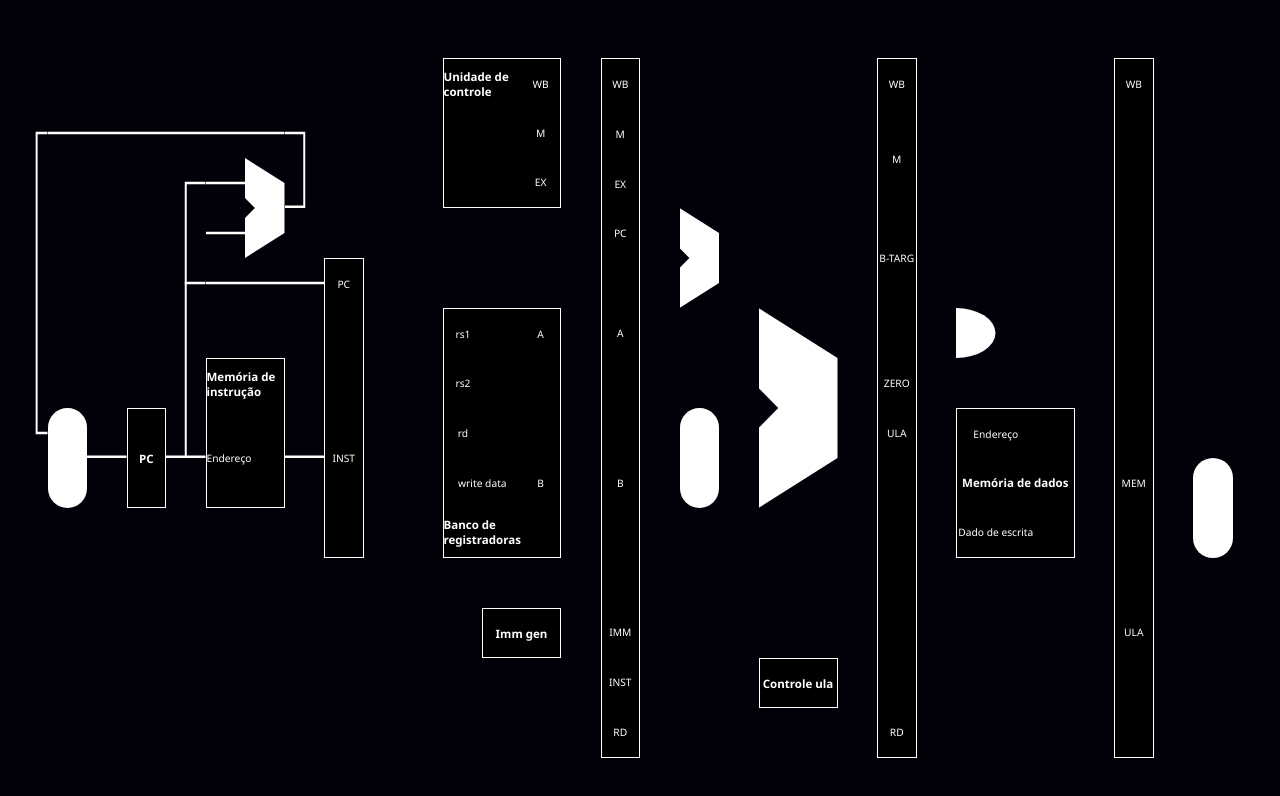
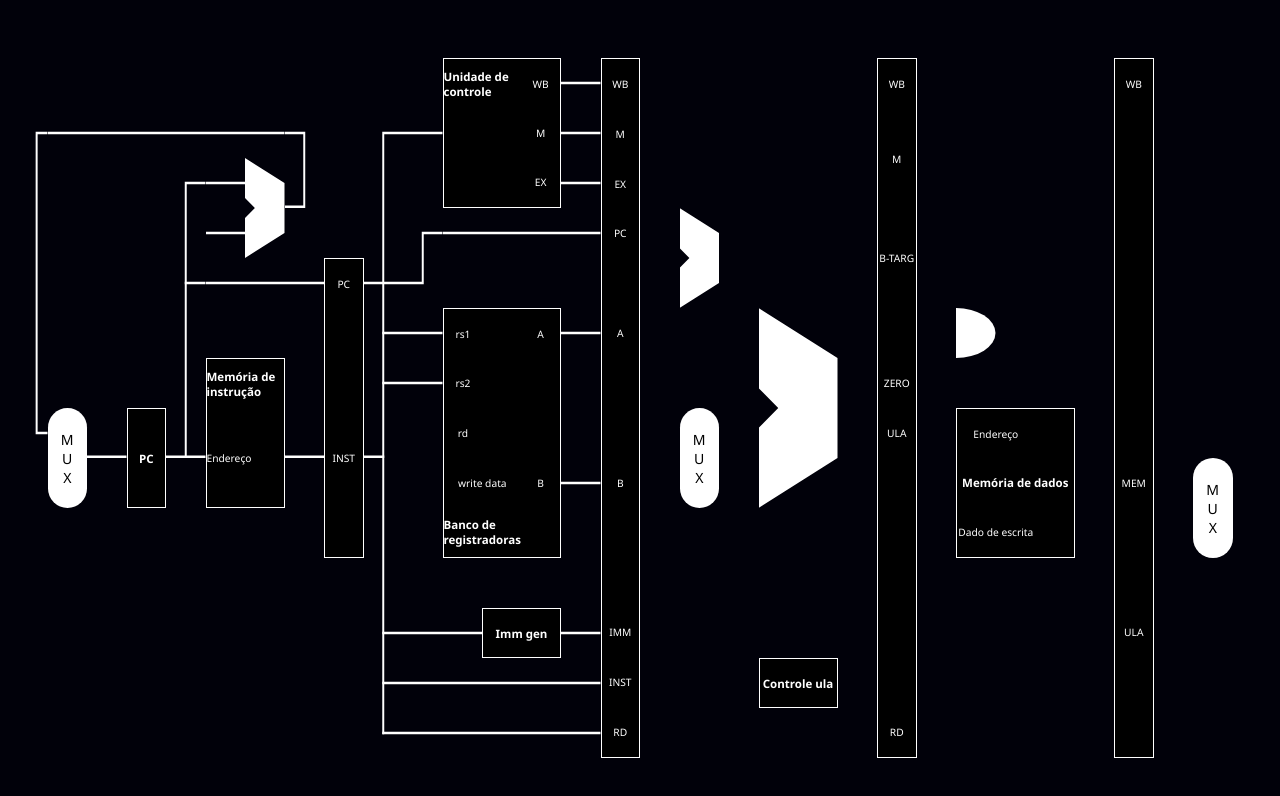
Before and after one commit to vinivid/simulacao_pipeline, a website: page public/index.html in a window 1280 px wide. Drawn offline with Linux system fonts and the light colour scheme.

Commit message:
Fios do id feitos

```diff
--- a/public/index.html
+++ b/public/index.html
@@ -20,7 +20,11 @@
 
             <div id="mux-to-pc" class="bh"></div>
 
-        <div id="pc-src" class="mux-symbol"></div>
+        <div id="pc-src" class="mux-symbol">
+            <div>M</div>
+            <div>U</div>
+            <div>X</div>
+        </div>
 
             <!-- Cabos do pc até o pipe e a ula -->
             <div id="pc-to-instmem" class="bh pc-to-things"></div>
@@ -52,6 +56,51 @@
 
         <!-- Fim do if -->
         <!-- Parte do id -->
+
+            <!-- Cabo do IR que leva para varios lugares e para cu -->
+            <div id="if-inst-pipe-exit" class="half-bhl inst-shower"></div>
+            <div id="inst-s_10_4-14" class="mv inst-shower"></div>
+            <div id="inst-s_10_3" class="mvb-to-mhr inst-shower"></div>
+            <div id="inst-s_11_3" class="mh inst-shower"></div>
+            <div id="inst-s_10_15" class="half-mvt inst-shower"></div>
+
+            <!-- Cabos do rs1 -->
+            <div id="rs1_10_7" class="half-mhr rs1"></div>
+            <div id="rs1_11_7" class="mh rs1"></div>
+            <div id="rs1_15_7" class="mh rs1"></div>
+
+            <!-- Cabos do rs2 -->
+            <div id="rs2_10_8" class="half-mhr rs2"></div>
+            <div id="rs2_11_8" class="mh rs2"></div>
+            <div id="rs2_15_10" class="mh rs2"></div>
+
+            <!-- Cabos do Imm-->
+            <div id="id-imm_10_13" class="half-mhr id-imm"></div>
+            <div id="id-imm_11-12_13" class="mh id-imm"></div>
+            <div id="id-imm_15_13" class="mh id-imm"></div>
+
+            <!-- Cabos do inst -->
+            <div id="id-inst_10_14" class="half-mhr id-inst"></div>
+            <div id="id-inst_11-15_14" class="mh id-inst"></div>
+
+            <!-- Cabos do rd-->
+            <div id="id-rd_10_15" class="half-mhr id-rd"></div>
+            <div id="id-rd_11-15_15" class="mh id-rd"></div>
+
+            <!-- Wb da uc-->
+            <div id="id-wb" class="mh id-wb"></div>
+
+            <!--M Uc -->
+            <div id="id-m" class="mh id-m"></div>
+
+            <!-- Ex uc-->
+            <div id="id-ex" class="mh id-ex"></div>
+
+            <!-- Cabos do PC no id-->
+            <div id="id-pc_10_6" class="mh id-pc"></div>
+            <div id="id-pc_11_6" class="mh-to-mvt id-pc"></div>
+            <div id="id-pc_11_5" class="mvb-to-mhr id-pc"></div>
+            <div id="id-pc_12-15_5" class="mh id-pc"></div>
 
         <div id="bco-reg" class="block-box">
             <div class="block-name">Banco de registradoras</div>
@@ -93,7 +142,11 @@
 
         <div id="pc-plus-imm" class="alu-symbol"></div>
 
-        <div id="alu-src-mux" class="mux-symbol"></div>
+        <div id="alu-src-mux" class="mux-symbol">
+            <div>M</div>
+            <div>U</div>
+            <div>X</div>
+        </div>
 
         <div id="alu-ctrl" class="block-box">
             <div class="block-name">Controle ula</div>
@@ -128,7 +181,11 @@
         <!-- Fim do mem-->
         <!-- Wb -->
 
-        <div id="data-select-mux" class="mux-symbol"></div>
+        <div id="data-select-mux" class="mux-symbol">
+            <div>M</div>
+            <div>U</div>
+            <div>X</div>
+        </div>
     </div>
 </body>
 </html>
--- a/public/style.css
+++ b/public/style.css
@@ -10,6 +10,12 @@ body {
    background-color: white;
    clip-path: polygon(0 100%, 100% 100%, 100% 95%, 0 95%);
 }
+
+.half-bhl {
+    background-color: white;
+    clip-path: polygon(0 100%, 52.5% 100%, 52.5% 95%, 0 95%);
+}
+
 
 .bh-to-mv {
     background-color: white;
@@ -31,9 +37,24 @@ body {
     clip-path: polygon(47.5% 47.5%, 47.5% 52.5%, 100% 52.5%, 100% 47.5%);
 }
 
+.half-mhl {
+    background-color: white;
+    clip-path: polygon(0 47.5%, 0 52.5%, 50% 52.5%, 50% 47.5%);
+}
+
+.half-mvt {
+    background-color: white;
+    clip-path: polygon(47.5% 0%, 47.5% 52.5%, 52.5% 52.5%, 52.5% 0%);
+}
+
 .mvb-to-mhl {
     background-color: white;
     clip-path: polygon(47.5% 100%, 52.5% 100%, 52.5% 47.5%, 0% 47.5%, 0 52.5%, 47.5% 52.5%);
+}
+
+.mh-to-mvt {
+    background-color: white;
+    clip-path: polygon(0 52.5%, 52.5% 52.5%, 52.5% 0, 47.5% 0, 47.5% 47.5%, 0 47.5%);
 }
 
 .mvb-to-mhr {
@@ -78,6 +99,12 @@ body {
     background-color: white;
     border: none;
     border-radius: 9999px;
+    display: flex;
+    flex-direction: column;
+    align-items: center;
+    justify-content: center;
+    font-family: 'Segoe UI', Tahoma, Geneva, Verdana, sans-serif;
+    font-size: 1.1vw;
 }
 
 /* Caixa de entradas e saidas de um blocco */
@@ -273,6 +300,136 @@ body {
 
 /* ### Fim do if ###*/
 /* ####Id ### */
+
+#if-inst-pipe-exit {
+    grid-column: 10;
+    grid-row: 9;
+}
+
+#inst-s_10_4-14 {
+    grid-column: 10;
+    grid-row-start: 4;
+    grid-row-end: 15;
+}
+
+#inst-s_10_3 {
+    grid-column: 10;
+    grid-row: 3;
+}
+
+#inst-s_11_3 {
+    grid-column: 11;
+    grid-row: 3;
+}
+
+#inst-s_10_15 {
+    grid-column: 10;
+    grid-row: 15;
+}
+
+#rs1_10_7 {
+    grid-column: 10;
+    grid-row: 7;
+}
+
+#rs1_11_7 {
+    grid-column: 11;
+    grid-row: 7;
+}
+
+#rs1_15_7 {
+    grid-column: 15;
+    grid-row: 7;
+}
+
+#rs2_10_8 {
+    grid-column: 10;
+    grid-row: 8;
+}
+
+#rs2_11_8 {
+    grid-column: 11;
+    grid-row: 8;
+}
+
+#rs2_15_10 {
+    grid-column: 15;
+    grid-row: 10;
+}
+
+#id-imm_10_13 {
+    grid-column: 10;
+    grid-row: 13;
+}
+
+#id-imm_11-12_13 {
+    grid-column-start: 11;
+    grid-column-end: 13;
+    grid-row: 13;
+}
+
+#id-imm_15_13 {
+    grid-column: 15;
+    grid-row: 13;
+}
+
+#id-inst_10_14 {
+    grid-column: 10;
+    grid-row: 14;
+}
+
+#id-inst_11-15_14 {
+    grid-column-start: 11;
+    grid-column-end: 16;
+    grid-row: 14;
+}
+
+#id-rd_10_15 {
+    grid-column: 10;
+    grid-row: 15;
+}
+
+#id-rd_11-15_15 {
+    grid-column-start: 11;
+    grid-column-end: 16;
+    grid-row: 15;
+}
+
+#id-wb {
+    grid-column: 15;
+    grid-row: 2;
+}
+
+#id-m {
+    grid-column: 15;
+    grid-row: 3;
+}
+
+#id-ex {
+    grid-column: 15;
+    grid-row: 4;
+}
+
+#id-pc_10_6 {
+    grid-column: 10;
+    grid-row: 6;
+}
+
+#id-pc_11_6 {
+    grid-column: 11;
+    grid-row: 6;
+}
+
+#id-pc_11_5 {
+    grid-column: 11;
+    grid-row: 5;
+}
+
+#id-pc_12-15_5 {
+    grid-column-start: 12;
+    grid-column-end: 16;
+    grid-row: 5;
+}
 
 #bco-reg {
     grid-column-start: 12;
```
